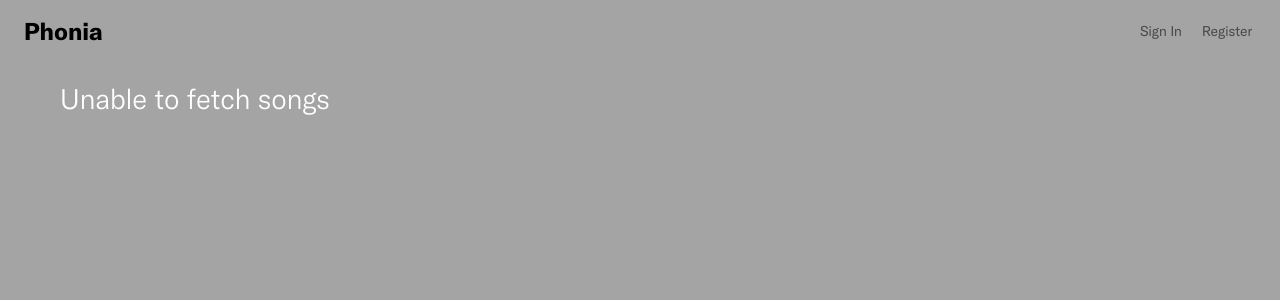
After one commit to Juli03b/phonia-music-catalog, a Flask app: template templates/top-20.html in a window 1280 px wide. The commit adds this page. Shown: the top 300 px of the page. Run offline with Flask 2, Linux system fonts and the light colour scheme; the template is opened without the code that fills it, so the values that code supplies are empty; parts of the project's set-up code (start-up, migrations or seed data) failed here and were passed over.

```diff
--- a/templates/home.html
+++ b/templates/home.html
@@ -6,7 +6,7 @@
         <input type="text" name="term" placeholder="What music are you looking for?" class="form-control form-control-lg rounded-3 d-inline w-75" id="search-input">
         <button class="fas fa-search border-0 bg-transparent mx-1 my-2 fs-5"></button>
         <label class="form-text text-muted d-block" for="search-input">Find songs by using keywords genres, song titles, and artists
-            <a class="text-dark text-muted" href="#search-form" data-bs-toggle="collapse" role="button" aria-expanded="false" aria-controls="search-form">
+            <a class="text-muted" href="#search-form" data-bs-toggle="collapse" role="button" aria-expanded="false" aria-controls="search-form">
                 Or search with a form
             </a>
         </label>
@@ -47,10 +47,11 @@
         <div class="container-fluid mx-auto my-5">
             <div class="row row-cols-1 row-cols-sm-1 row-cols-md-2 row-cols-lg-3 g-4 rounded-1 w-75 mx-auto" id="home-songs-container">
                 {% with songs = songs.tracks %}
-                    {% for song in songs %}
+                    {% for song in songs[:3] %}
                         {% include 'song-card.html' %}
                     {% endfor %}
                 {% endwith %}
+                <a href="/top-20" class="text-light text-muted my-3 d-block">See full list</a>
             </div>
         </div>
     {% endif %}
--- a/templates/playlist/playlist-card-small.html
+++ b/templates/playlist/playlist-card-small.html
@@ -5,7 +5,7 @@
             <p class="lead fs-6 my-1 text-white">{{playlist.description|truncate(10)}}</p>
     </li>
 {% else %}
-    <li class="list-group-item bg-dark rounded-3 w-75 mx-3 border-0 my-1 text-white {{'fas fa-check' if song in playlist.songs}}">
+    <li class="list-group-item bg-dark rounded-3 w-75 mx-3 border-0 my-1 text-white {{'fas fa-check' if song.external_song_key|int in playlist.song_keys}}">
         <a href="/playlists/{{playlist.id}}" class="stretched-link" data-playlist-id="{{playlist.id}}" data-song-key="{{song.external_song_key}}" id="add-song-playlist"></a>
             <p class="lead fs-5 my-1 text-white">{{playlist.name}}</p>
             <p class="lead fs-6 my-1 text-white">{{playlist.description|truncate(10)}}</p>
--- /dev/null
+++ b/templates/top-20.html
@@ -0,0 +1,17 @@
+{% extends 'base.html' %}
+{% block content %}
+    {% if songs %}
+        <h4 class="lead mx-5 fs-3 my-3">Global Top <b class="text-dark">20</b></h1>
+        <div class="container-fluid mx-auto my-5">
+            <div class="row row-cols-1 row-cols-sm-1 row-cols-md-2 row-cols-lg-3 g-4 rounded-1 w-75 mx-auto" id="home-songs-container">
+                {% with songs = songs.tracks %}
+                    {% for song in songs %}
+                        {% include 'song-card.html' %}
+                    {% endfor %}
+                {% endwith %}
+            </div>
+        </div>
+    {% else %}
+            <p class="lead mx-5 fs-3 my-3">Unable to fetch songs</p>
+    {% endif %}
+{% endblock %}
--- a/templates/user/favorites.html
+++ b/templates/user/favorites.html
@@ -1,7 +1,9 @@
 {% extends 'base.html' %}
 {% block content %}
     {% if songs %}
-        <p class="lead mx-5 fs-3 my-3">You have <b class="text-dark">{{ songs | length }}</b> {{'songs' if songs | length > 1 else 'song'}}:</p>
+        <p>{{g.user.favorites_keys()}}</p>
+        <p>{{songs}}</p>
+        <p class="lead mx-5 fs-3 my-3">You have <b class="text-dark">{{ songs | length }}</b> {{'songs' if songs | length > 1 else 'song'}}</p>
         <div class="container mx-auto my-5">
             <div class="row row-cols-1 row-cols-sm-2 row-cols-md-3 row-cols-lg-4 g-4">
                 {% for song in songs %}
@@ -10,6 +12,6 @@
             </div>
         </div>
     {% else %}
-        <p class="lead mx-5 fs-3 my-3">You have <b>no</b> favorite songs.</p>
+        <p class="lead mx-5 fs-3 my-3">You have <b>no</b> favorite songs</p>
     {% endif %}
 {% endblock %}
--- a/templates/user/profile.html
+++ b/templates/user/profile.html
@@ -22,7 +22,7 @@
         {% if most_played_songs %}
             <h1 class="fs-1 mx-5 my-3">Your most played songs</h1>
                 <div class="container mx-auto my-5">
-                    <div class="row row-cols-1 row-cols-sm-2 row-cols-md-3 row-cols-lg-4 g-4">
+                    <div class="row row-cols-1 row-cols-sm-2 row-cols-md-3 row-cols-lg-3 g-4">
                         {% for song in most_played_songs %}
                             {% include 'song-card.html' %}
                         {% endfor %}
--- a/templates/user/sign-in.html
+++ b/templates/user/sign-in.html
@@ -4,6 +4,6 @@
         <h1 class="lead fs-3 my-3">Sign In</h1>
         {% include 'form.html' %}
         <button class="btn btn-outline-dark my-3">Sign In</button>
-        <p class="d-inline mx-3 small text-muted">Don't have an account? <a href="/sign-up" class="text-dark">Make one here.</a></p>
+        <p class="d-inline mx-3 small text-muted">Don't have an account? <a href="/sign-up" class="text-dark">Make one here</a></p>
     </form>
 {% endblock %}
--- a/templates/user/sign-up.html
+++ b/templates/user/sign-up.html
@@ -4,6 +4,6 @@
         <h1 class="lead fs-3 my-3">Sign Up</h1>
         {% include 'form.html' %}
         <button class="btn btn-outline-dark my-3">Sign Up</button>
-        <p class="d-inline mx-3 small text-muted">Already have an account? <a href="/sign-in" class="text-dark">Sign in here.</a></p>
+        <p class="d-inline mx-3 small text-muted">Already have an account? <a href="/sign-in" class="text-dark">Sign in here</a></p>
     </form>
 {% endblock %}
```
Also changed, not shown: templates/playlist/playlist-card.html (+12 -5 lines), templates/song-card.html (+4 -5 lines).
